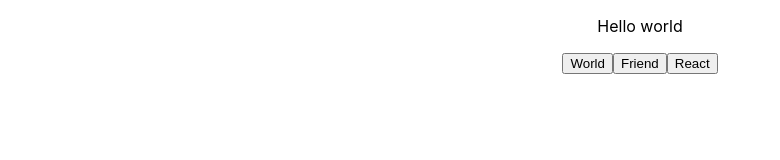
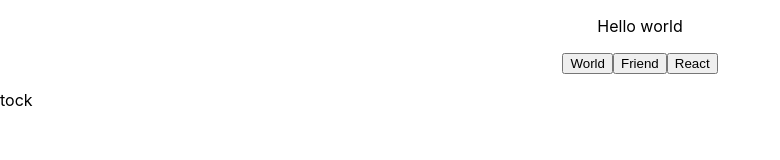
Before and after one commit to thinkful-ei-armadillo/irem-jonathan-react3, a React (Create React App) app in the folder react-playground/: page / in a window 1280 px wide. Shown: the top 160 px of the page, without its empty margins (0-780 px from the left). Built offline with nearby package versions, Linux system fonts and the light colour scheme.

Commit message:
add Bomb.js

```diff
--- a/react-playground/src/App.js
+++ b/react-playground/src/App.js
@@ -1,12 +1,25 @@
 import React, { Component } from 'react';
 import './App.css';
 import HelloWorld from './state-drills/HelloWorld';
+import Bomb from './state-drills/Bomb';
+
 
 class App extends Component {
+  static defaultProps = {
+    state: {
+      count: 1
+    }
+  }
+
   render() {
     return (
-      <div className="App">
-        <HelloWorld who={HelloWorld.who}/>
+      <div>
+        <div className="App">
+          <HelloWorld who={HelloWorld.who}/>
+        </div>
+        <div>
+          <Bomb />
+        </div>
       </div>
     );
   }
--- /dev/null
+++ b/react-playground/src/state-drills/Bomb.js
@@ -0,0 +1,42 @@
+import React, {Component} from 'react';
+
+class Bomb extends Component {
+  constructor(props) {
+    super(props)
+    this.state = {
+      count: 0,
+      clock: ['tick', 'tock', 'boom']
+    }
+  }
+
+
+  componentDidMount() {
+    this.interval = setInterval(() => {
+      const newCount = this.state.count + 1;
+      this.setState({
+        count: newCount
+      })
+    }, 1000)
+  }
+
+  render() {
+    let currentCount = this.state.count;
+    return (
+      <div>
+        <p>
+          {currentCount % 2 === 0 && currentCount < 8 ? 'tick' : currentCount % 2 !== 0 && currentCount < 8 ? 'tock' : currentCount >= 8 ? 'BOOM!' : clearInterval(this.interval)}
+          {console.log(this.state.count)}
+          {console.log(this.interval)}
+        </p>
+      </div>
+    )
+  }
+
+
+  componentWillUnmount() {
+    clearInterval(this.interval)
+  }
+
+}
+
+export default Bomb;
```
